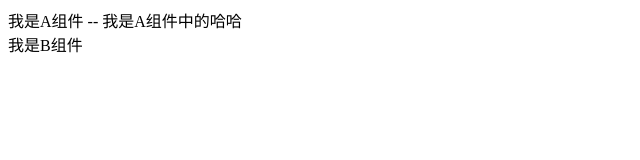
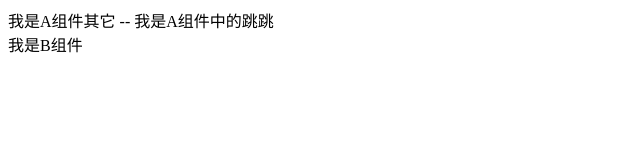
Before and after one commit to wushichen1234/gitTest, a Vue app: page / in a window 1280 px wide. Shown: the top 160 px of the page, without its empty margins (0-640 px from the left). Built offline with nearby package versions, Linux system fonts and the light colour scheme.

Commit message:
我是A组件中的跳跳

```diff
--- a/src/components/A.vue
+++ b/src/components/A.vue
@@ -1,13 +1,13 @@
 <script setup>
     import {ref} from 'vue'
 
-    const msg = ref('我是A组件中的哈哈')
+    const msg = ref('我是A组件中的跳跳')
 
 </script>
 
 <template>
     <div>
-        我是A组件 -- {{ msg }}
+        我是A组件其它 -- {{ msg }}
     </div>
 </template>
 
```
